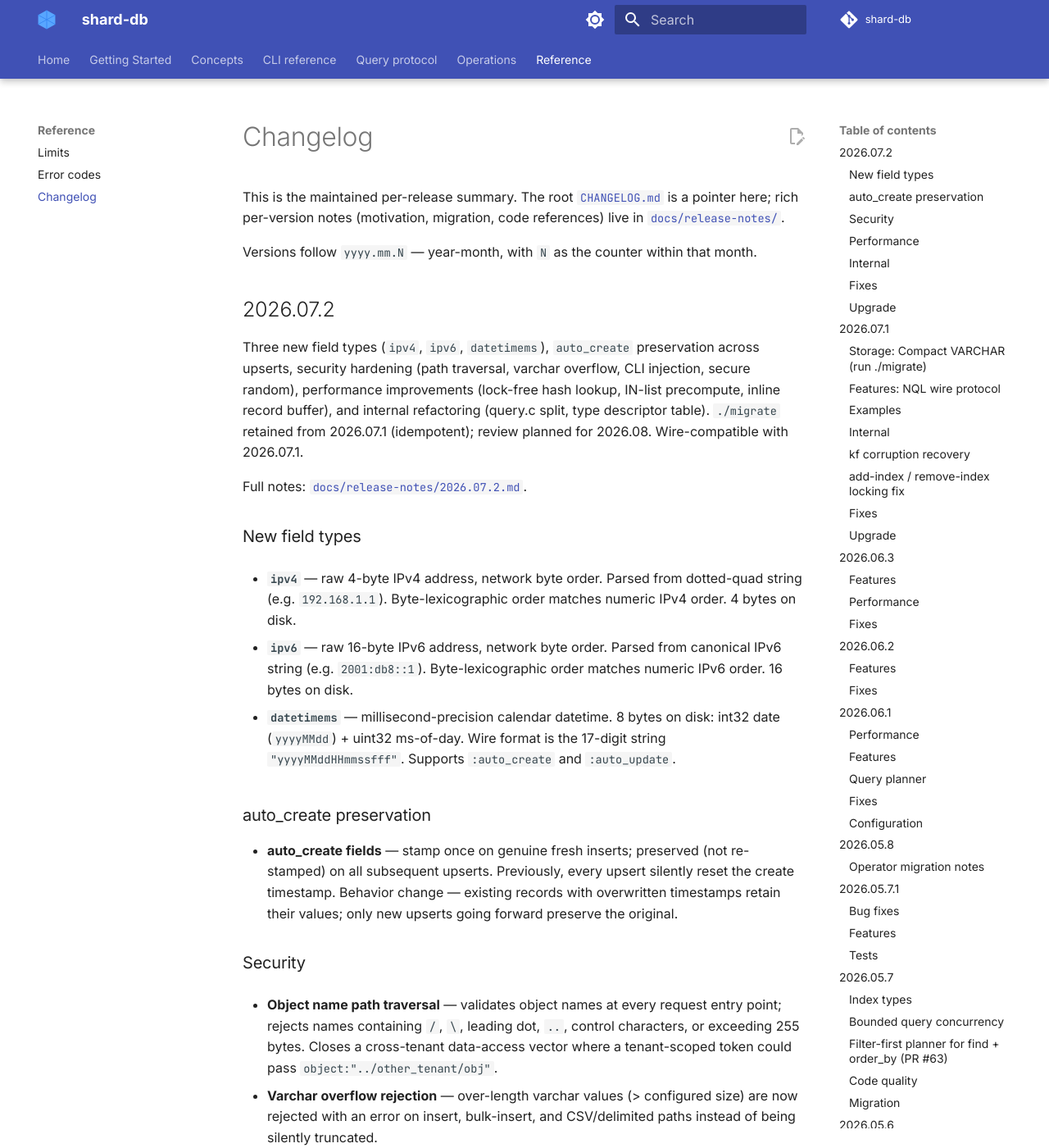
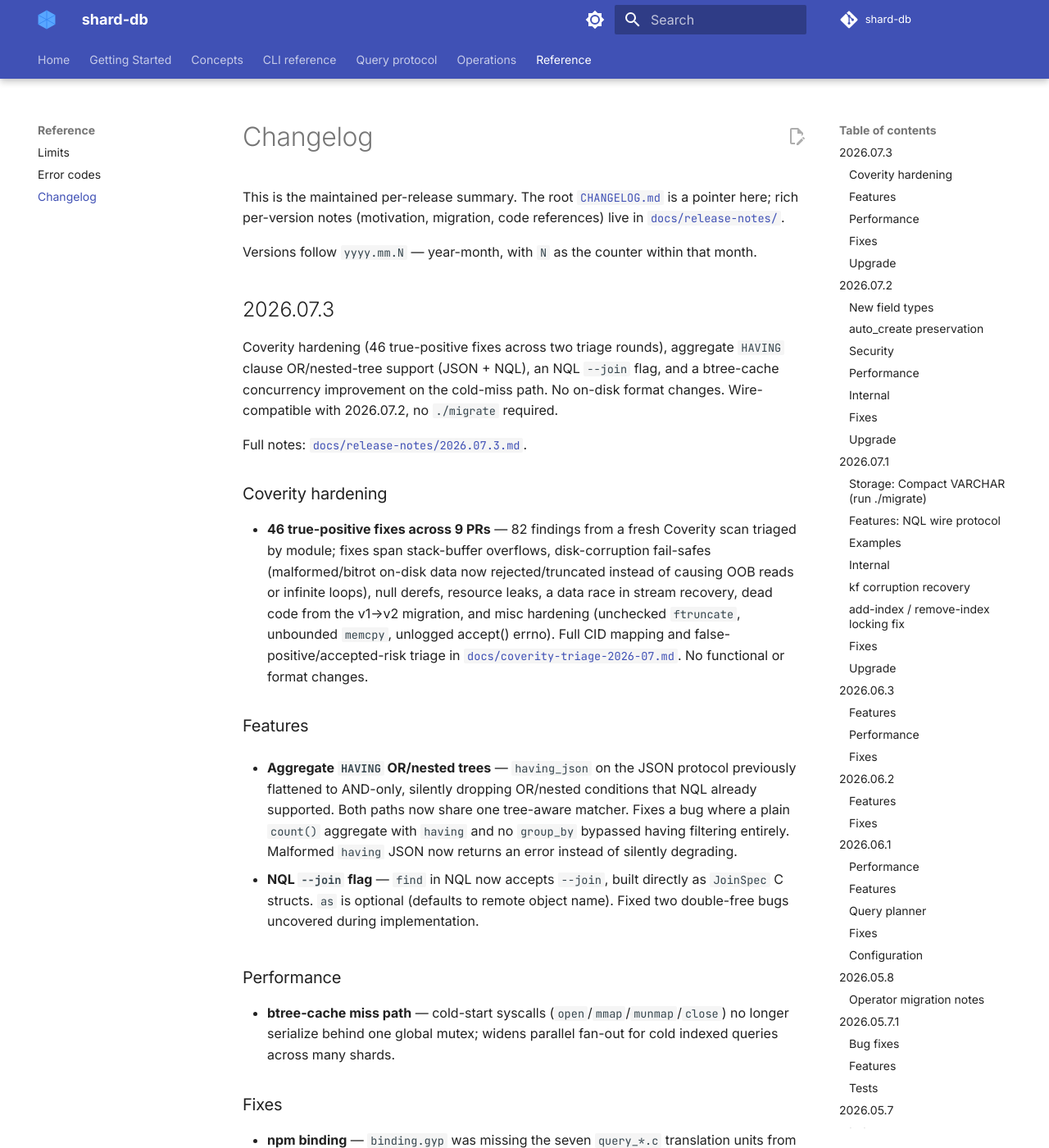
Before and after one commit to sayyiditow/shard-db, an MkDocs documentation site: the page built from docs/reference/changelog.md, in a window 1280 px wide and 1400 px high. Shown: the whole window at 82% size. Built offline with MkDocs 1.6.1 and Material for MkDocs 9.7.7, drawn with Linux system fonts in a browser that asks for light colours; comment, search, counter and statistics services are not loaded; some of the changed text lies outside the part shown.

Commit message:
Add 2026.07.3 release notes and npm bump
Update CHANGELOG.md with 2026.07.3 release
Add docs/release-notes/2026.07.3.md
Update docs/reference/changelog.md with 2026.07.3
Bump npm package.json version to 1.0.10

````diff
--- a/docs/reference/changelog.md
+++ b/docs/reference/changelog.md
@@ -3,6 +3,40 @@
 This is the maintained per-release summary. The root [`CHANGELOG.md`](https://github.com/sayyiditow/shard-db/blob/main/CHANGELOG.md) is a pointer here; rich per-version notes (motivation, migration, code references) live in [`docs/release-notes/`](../release-notes/).
 
 Versions follow `yyyy.mm.N` — year-month, with `N` as the counter within that month.
+
+## 2026.07.3
+
+Coverity hardening (46 true-positive fixes across two triage rounds), aggregate `HAVING` clause OR/nested-tree support (JSON + NQL), an NQL `--join` flag, and a btree-cache concurrency improvement on the cold-miss path. No on-disk format changes. Wire-compatible with 2026.07.2, no `./migrate` required.
+
+Full notes: [`docs/release-notes/2026.07.3.md`](../release-notes/2026.07.3.md).
+
+### Coverity hardening
+
+- **46 true-positive fixes across 9 PRs** — 82 findings from a fresh Coverity scan triaged by module; fixes span stack-buffer overflows, disk-corruption fail-safes (malformed/bitrot on-disk data now rejected/truncated instead of causing OOB reads or infinite loops), null derefs, resource leaks, a data race in stream recovery, dead code from the v1→v2 migration, and misc hardening (unchecked `ftruncate`, unbounded `memcpy`, unlogged accept() errno). Full CID mapping and false-positive/accepted-risk triage in [`docs/coverity-triage-2026-07.md`](../coverity-triage-2026-07.md). No functional or format changes.
+
+### Features
+
+- **Aggregate `HAVING` OR/nested trees** — `having_json` on the JSON protocol previously flattened to AND-only, silently dropping OR/nested conditions that NQL already supported. Both paths now share one tree-aware matcher. Fixes a bug where a plain `count()` aggregate with `having` and no `group_by` bypassed having filtering entirely. Malformed `having` JSON now returns an error instead of silently degrading.
+
+- **NQL `--join` flag** — `find` in NQL now accepts `--join`, built directly as `JoinSpec` C structs. `as` is optional (defaults to remote object name). Fixed two double-free bugs uncovered during implementation.
+
+### Performance
+
+- **btree-cache miss path** — cold-start syscalls (`open`/`mmap`/`munmap`/`close`) no longer serialize behind one global mutex; widens parallel fan-out for cold indexed queries across many shards.
+
+### Fixes
+
+- **npm binding** — `binding.gyp` was missing the seven `query_*.c` translation units from 2026.07.2's `query.c` split, silently building an incomplete Node.js addon (fixed, npm 1.0.9). Since the binding compiles the same sources this release patches, npm is bumped again to **1.0.10** to ship this release's fixes to Node.js consumers.
+
+### Upgrade
+
+```bash
+./shard-db stop
+# copy new build/bin/ artifacts
+./shard-db start
+```
+
+No `./migrate` step required — no storage format changes in this release.
 
 ## 2026.07.2
 
````
Also changed, not shown: CHANGELOG.md (+1 -0 lines), docs/release-notes/2026.07.3.md (added, +86 -0 lines), 1 other file.
